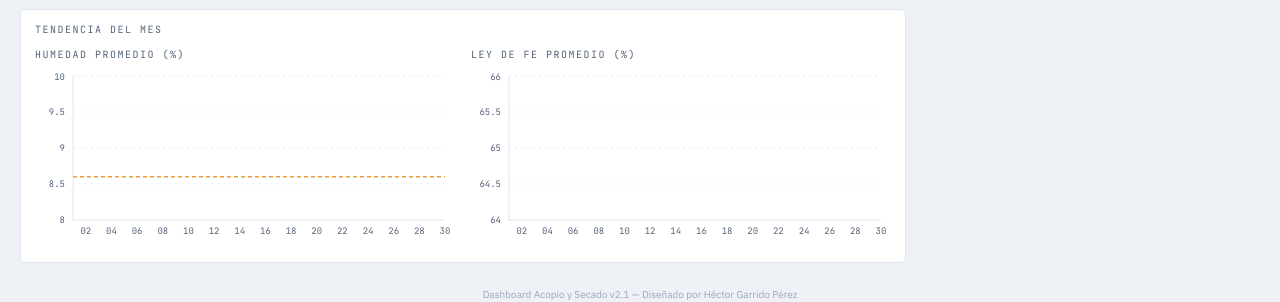
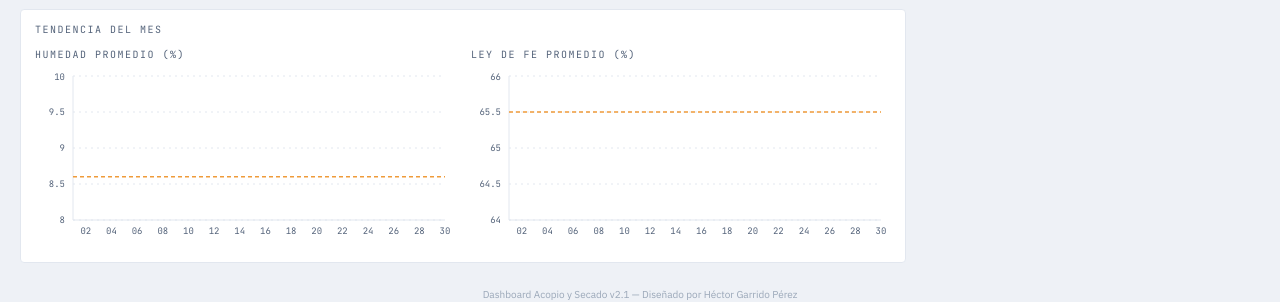
Before and after one commit to cmp-ppt/apilamientoppt, a React (Vite) app: page / in a window 1280 px wide. Shown: the part 1495-1797 px from the top of the page. Built offline with nearby package versions, Linux system fonts and the light colour scheme; no server answers; the database is empty.

Commit message:
Usar limite fijo (setpoint) en Ley de Fe, igual que Humedad
Reemplaza la linea de media mensual calculada por un limite fijo de
65,5% (el mismo minimo de "cumple especificacion" usado en el resto
de la app), para que ambos graficos de Tendencia del mes usen el
mismo tipo de referencia.

```diff
--- a/src/components/TrendChart.jsx
+++ b/src/components/TrendChart.jsx
@@ -1,6 +1,6 @@
 import { AreaChart, Area, XAxis, YAxis, CartesianGrid, Tooltip, ReferenceLine, ResponsiveContainer } from 'recharts';
 
-export default function TrendChart({ title, data, dataKey = 'value', color = '#1a73e8', setpoint, average, unit = '', height = 180, domain = [0, 'auto'] }) {
+export default function TrendChart({ title, data, dataKey = 'value', color = '#1a73e8', setpoint, unit = '', height = 180, domain = [0, 'auto'] }) {
   return (
     <div>
       {title && <div className="scada-label" style={{ marginBottom: 8 }}>{title}</div>}
@@ -27,9 +27,6 @@ export default function TrendChart({ title, data, dataKey = 'value', color = '#1
           {setpoint != null && (
             <ReferenceLine y={setpoint} stroke="#ef9b3a" strokeDasharray="4 3" strokeWidth={1.5} />
           )}
-          {average != null && (
-            <ReferenceLine y={average} stroke="#54637a" strokeDasharray="4 3" strokeWidth={1.5} />
-          )}
           <Area type="monotone" dataKey={dataKey} stroke={color} strokeWidth={2} fill={`url(#grad-${color.replace('#', '')})`} connectNulls dot={false} activeDot={{ r: 3, fill: color }} />
         </AreaChart>
       </ResponsiveContainer>
--- a/src/components/TrendPanel.jsx
+++ b/src/components/TrendPanel.jsx
@@ -23,11 +23,6 @@ export default function TrendPanel() {
   const humSeries = useMemo(() => seriesFor(hum, month, cancha, shift, sectors, dim), [hum, month, cancha, shift, sectors, dim]);
   const feSeries = useMemo(() => seriesFor(fe, month, cancha, shift, sectors, dim), [fe, month, cancha, shift, sectors, dim]);
 
-  const avgFe = useMemo(() => {
-    const vals = feSeries.map((d) => d.value).filter((v) => v != null);
-    return vals.length ? Math.round((vals.reduce((a, b) => a + b, 0) / vals.length) * 100) / 100 : null;
-  }, [feSeries]);
-
   // Piso minimo de rango (8-10 / 64-66) para que la linea no se vea plana con poca
   // variacion, pero se expande solo si un valor real cae fuera de ese piso.
   const humDomain = [(dataMin) => Math.min(8, dataMin - 0.3), (dataMax) => Math.max(10, dataMax + 0.3)];
@@ -38,7 +33,7 @@ export default function TrendPanel() {
       <div className="scada-label" style={{ marginBottom: 10 }}>TENDENCIA DEL MES</div>
       <div style={{ display: 'grid', gridTemplateColumns: '1fr 1fr', gap: 16 }}>
         <TrendChart title="HUMEDAD PROMEDIO (%)" data={humSeries} color="#1a73e8" setpoint={TML} unit="%" domain={humDomain} />
-        <TrendChart title="LEY DE FE PROMEDIO (%)" data={feSeries} color="#1f9d55" unit="%" domain={feDomain} average={avgFe} />
+        <TrendChart title="LEY DE FE PROMEDIO (%)" data={feSeries} color="#1f9d55" unit="%" domain={feDomain} setpoint={65.5} />
       </div>
     </div>
   );
```
